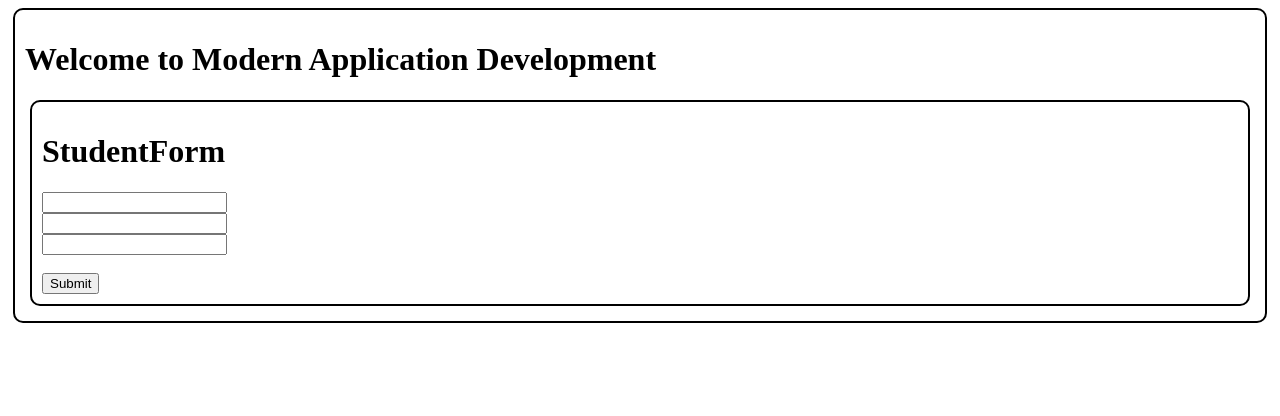
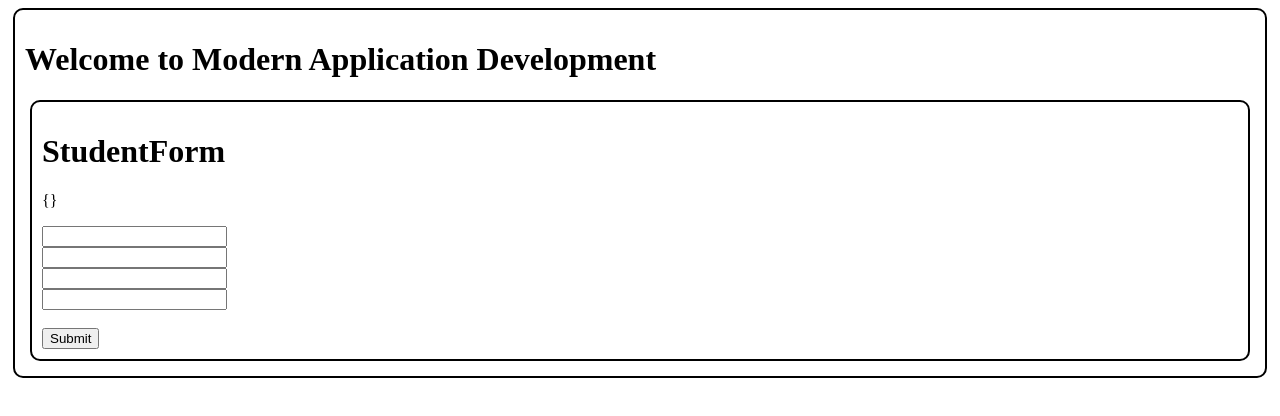
Before and after one commit to edupoly/dl3app, a React (Vite) app: page / in a window 1280 px wide. Shown: the top 416 px of the page. Built offline with nearby package versions, Linux system fonts and the light colour scheme.

Commit message:
formhandling

```diff
--- a/package.json
+++ b/package.json
@@ -12,7 +12,8 @@
   "dependencies": {
     "formik": "^2.4.9",
     "react": "^19.2.6",
-    "react-dom": "^19.2.6"
+    "react-dom": "^19.2.6",
+    "yup": "^1.7.1"
   },
   "devDependencies": {
     "@eslint/js": "^10.0.1",
--- a/src/StudentForm.jsx
+++ b/src/StudentForm.jsx
@@ -1,5 +1,5 @@
 import { useFormik } from "formik";
-
+import * as Yup from "yup";
 function StudentForm() {
   //form setup//configuration
   var sform = useFormik({
@@ -7,23 +7,60 @@ function StudentForm() {
       firstname: "",
       lastname: "",
       age: "",
+      password: "",
     },
+    validationSchema: Yup.object({
+      firstname: Yup.string()
+        .required("Ye babu legu")
+        .min(3, "muddu perlu vaddu")
+        .max(8, "Antha vaddu, kocham thagginchu"),
+      password: Yup.string().matches(
+        /^(?=.*\d)(?=.*[a-z])(?=.*[A-Z])(?=.*[!@#$%^&*]).{8,}$/,
+        "Yo Chuskobadla",
+      ),
+    }),
     onSubmit: (values) => {
       console.log(values);
     },
+    enableReinitialize: true,
   });
+
   return (
     <div className="mybox">
       <h1>StudentForm</h1>
+      <p>{JSON.stringify(sform.errors)}</p>
       <form onSubmit={sform.handleSubmit}>
-        <input type="text" name="firstname" onChange={sform.handleChange} />
+        <input
+          type="text"
+          name="firstname"
+          onChange={sform.handleChange}
+          onBlur={sform.handleBlur}
+        />
+
+        <div>{sform.touched.firstname && sform.errors.firstname}</div>
+        <input
+          type="text"
+          name="lastname"
+          onChange={sform.handleChange}
+          onBlur={sform.handleBlur}
+        />
         <br />
-        <input type="text" name="lastname" onChange={sform.handleChange} />
+        <input
+          type="text"
+          name="age"
+          onChange={sform.handleChange}
+          onBlur={sform.handleBlur}
+        />
         <br />
-        <input type="text" name="age" onChange={sform.handleChange} />
+        <input
+          type="text"
+          name="password"
+          onChange={sform.handleChange}
+          onBlur={sform.handleBlur}
+        />
         <br />
         <br />
-        <button>Submit</button>
+        <button type="submit">Submit</button>
       </form>
     </div>
   );
```
Also changed, not shown: 1 other file (tests, documents, lock files or other folders).
